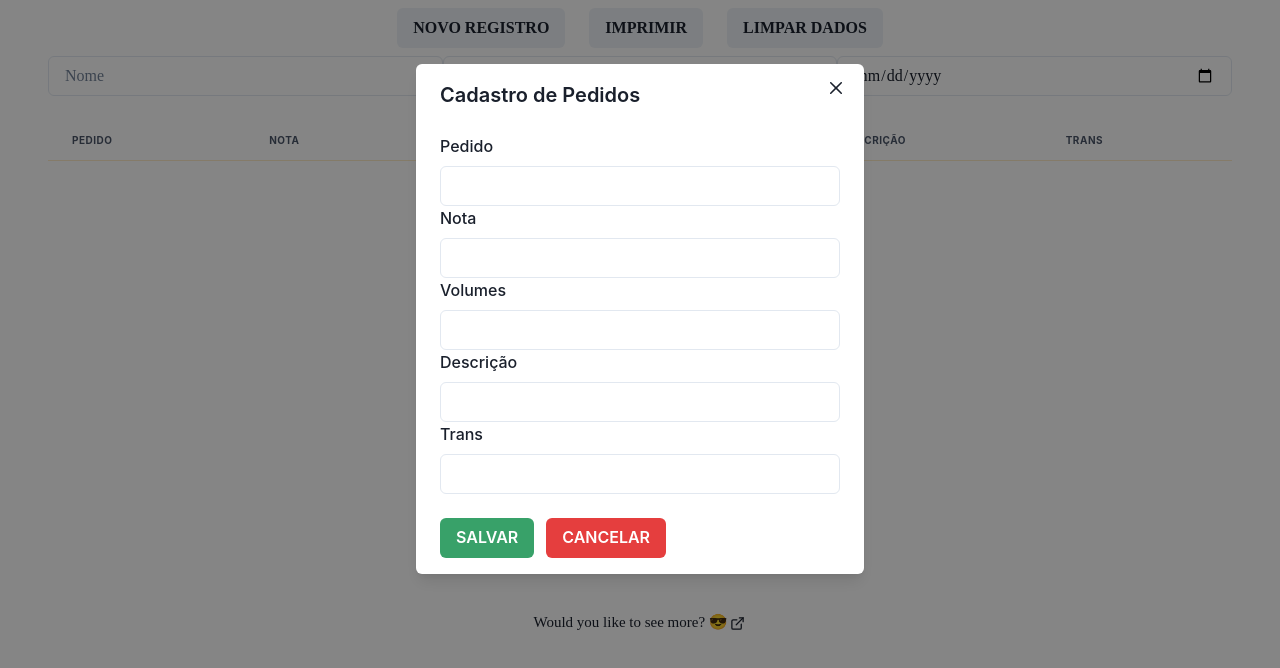
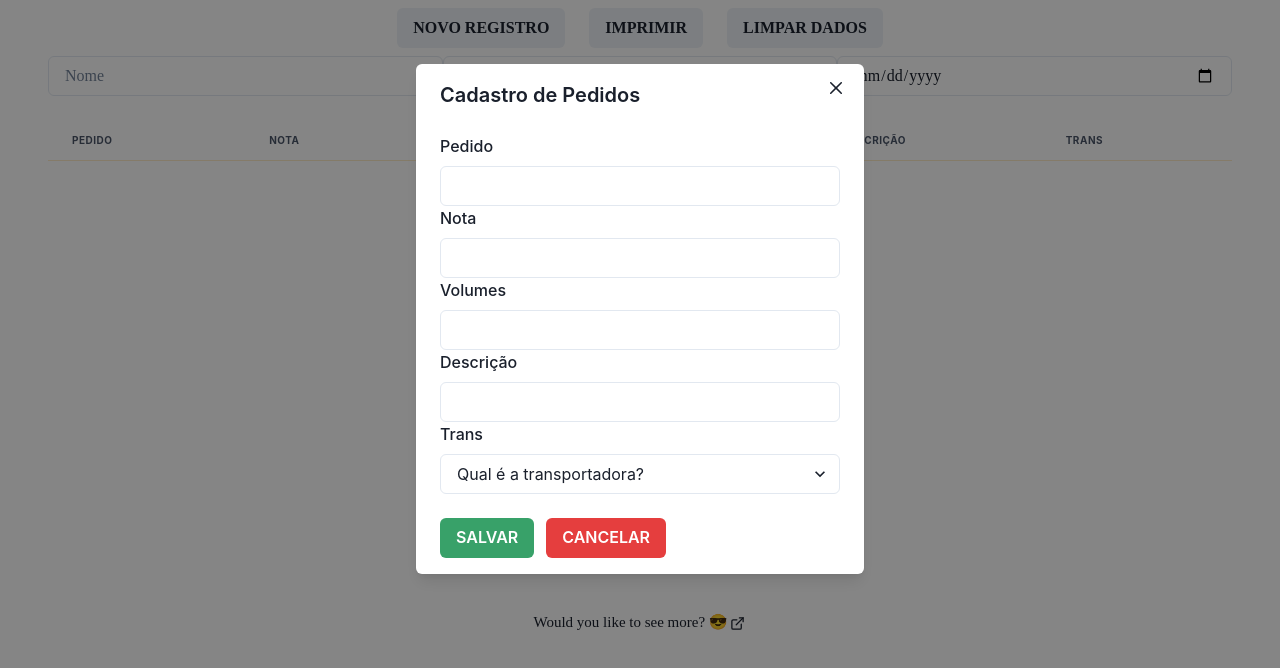
Before and after one commit to deividjmoura/vendasonline, a React (Vite) app: page / in a window 1280 px wide. Both pictures are taken after a click on the button "NOVO REGISTRO". Shown: the top 668 px of the page. Built offline with nearby package versions, Linux system fonts and the light colour scheme.

Commit message:
feat(app.jsx): add menu for change de trans
change the trans with a float menu

```diff
--- a/src/App.jsx
+++ b/src/App.jsx
@@ -63,7 +63,7 @@ const App = () => {
         <Input type='date' />
         </InputGroup>
         <Box overflowY="auto" maxWidth="100%" >
-         <Table mt="6" maxWidth="100%" colorScheme="orange" border-spacing="2px">
+         <Table mt="6" maxWidth="100%" colorScheme="orange">
           <Thead>
             <Th maxW={isMobile ? 5 : 100} fontSize="10px">
               Pedido
--- a/src/components/ModalComp.jsx
+++ b/src/components/ModalComp.jsx
@@ -1,6 +1,5 @@
 import {
-    Modal, ModalOverlay, ModalContent, ModalHeader, ModalFooter, ModalBody, ModalCloseButton, Button, FormControl, FormLabel, Input, Box,
-} from '@chakra-ui/react';
+    Modal, ModalOverlay, ModalContent, ModalHeader, ModalFooter, ModalBody, ModalCloseButton, Button, FormControl, FormLabel, Input, Box, Select } from '@chakra-ui/react';
 import { useState } from 'react';
 
 const ModalComp = ({ data, setData, dataEdit, isOpen, onClose}) => {
@@ -82,10 +81,13 @@ const ModalComp = ({ data, setData, dataEdit, isOpen, onClose}) => {
                         </Box>
                         <Box>
                             <FormLabel>Trans</FormLabel>
-                            <Input
-                                type="text"
-                                value={trans}
-                                onChange={(e) => setTrans(e.target.value)} />
+                            <Select placeholder='Qual é a transportadora?' onChange={(e) => setTrans(e.target.value)}>
+                                <option value='JAMEF'>JAMEF</option>
+                                <option value='MIRA'>MIRA</option>
+                                <option value='RDS'>RDS</option>
+                                <option value='JADLOG'>JADLOG</option>
+                                <option value='REUNIDAS'>REUNIDAS</option>
+                                </Select>
                         </Box>
                     </FormControl>
                 </ModalBody>
```
